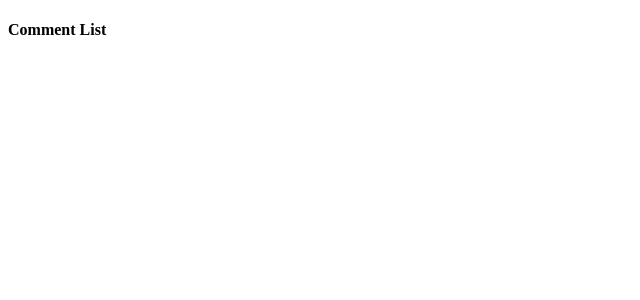
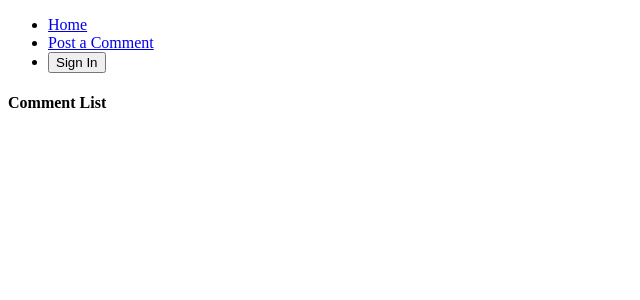
Before and after one commit to scubaluke/CommentBox, a React (Create React App) app: page / in a window 1280 px wide. Shown: the top 300 px of the page, without its empty margins (0-640 px from the left). Built offline with nearby package versions, Linux system fonts and the light colour scheme.

Commit message:
header set up

```diff
--- a/src/components/App.js
+++ b/src/components/App.js
@@ -1,11 +1,43 @@
 import React from 'react'
-import { Route } from 'react-router-dom'
+import { useSelector } from 'react-redux'
+
+import { Route, Link } from 'react-router-dom'
 import CommentList from 'components/CommentList'
 import CommentBox from 'components/CommentBox'
 
 export default function App() {
+    const auth = useSelector(state => state.auth)
+    console.log(auth);
+
+    const renderButton = () => {
+        if(auth) {
+            return(
+                <button>Sign Out</button>
+            )
+        } else {
+            return (
+                <button>Sign In</button>
+            )
+        }
+    }
+    const renderHeader = () => {
+        return (
+            <ul>
+                <li>
+                    <Link to='/' >Home</Link>
+                </li>
+                <li>
+                    <Link to='/post' >Post a Comment</Link>
+                </li>
+                <li>
+                  {renderButton()}
+                </li>
+            </ul>
+        )
+    }
     return (
         <div>
+            {renderHeader()}
             <Route path="/post" component={CommentBox} />
             <Route path="/" component={CommentList} exact />
        </div>
```
